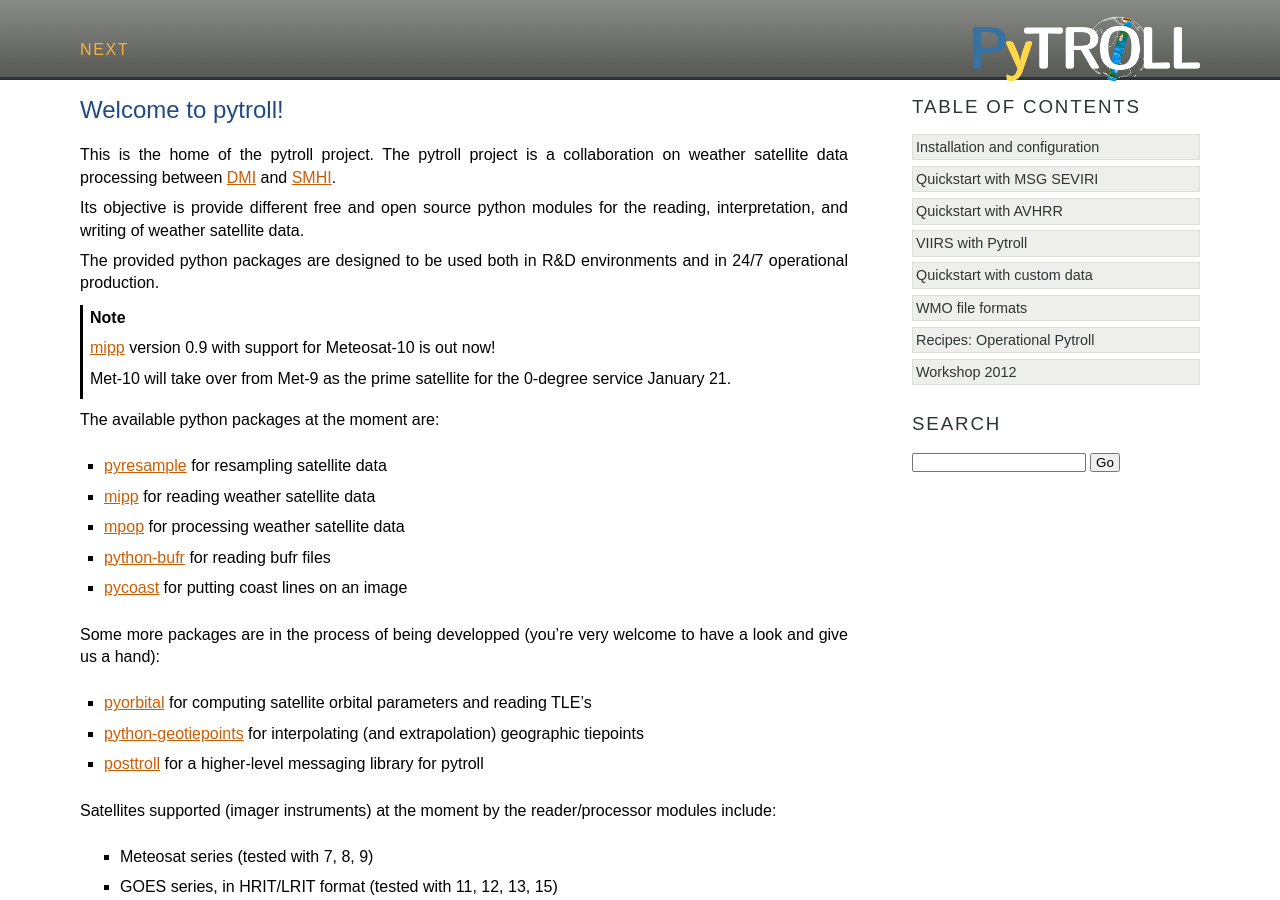
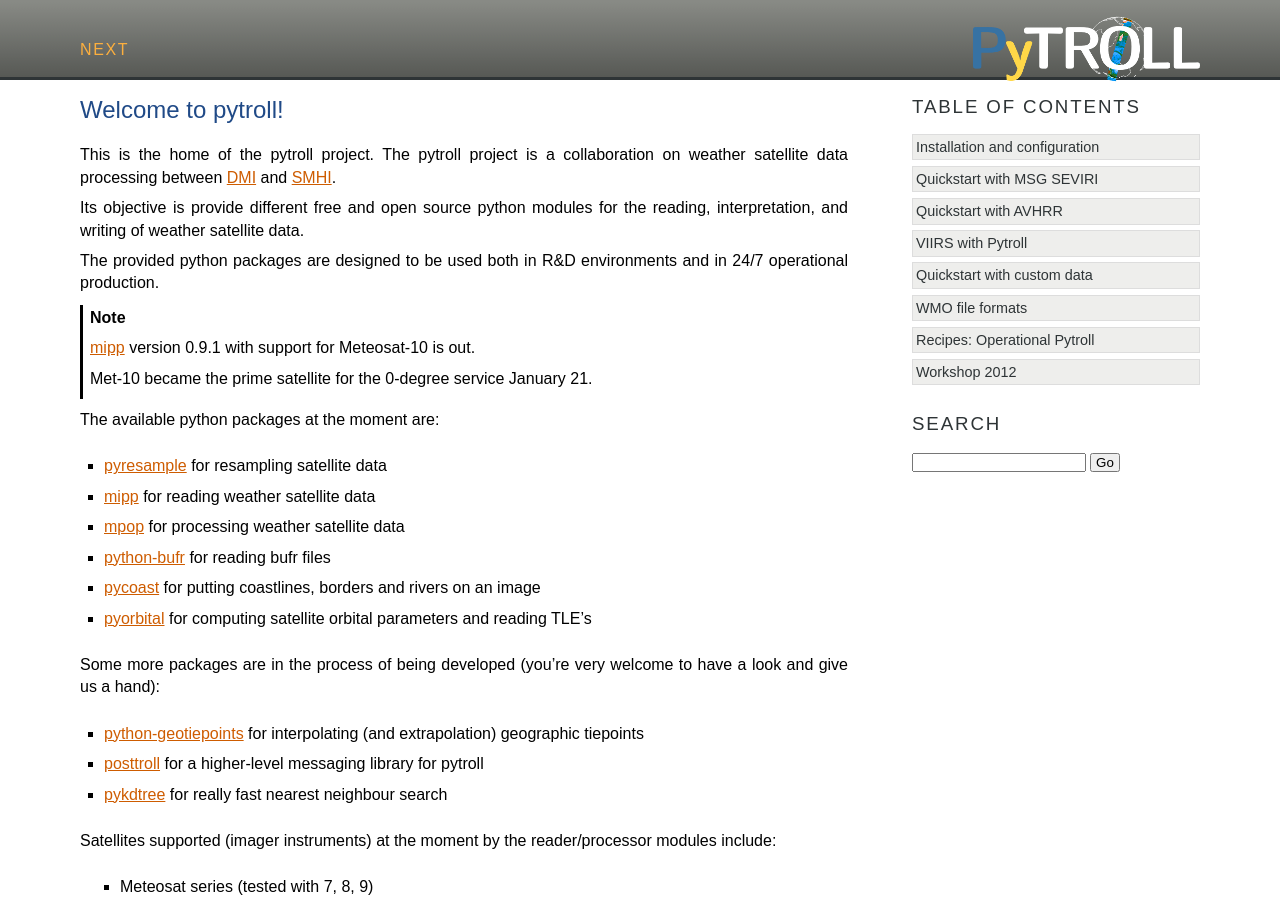
Before and after one commit to pytroll/pytroll, a Sphinx documentation site: the page built from web/source/index.rst, in a window 1280 px wide and 900 px high. Built offline with Sphinx 7.4.7, drawn with Linux system fonts in a browser that asks for light colours; formulas are drawn with MathJax 3.

Commit message:
added pykdtree to list and updated news

```diff
--- a/web/source/index.rst
+++ b/web/source/index.rst
@@ -21,9 +21,9 @@ The provided python packages are designed to be used both in R&D environments
 and in 24/7 operational production.
 
 .. note::
-   mipp_ version 0.9 with support for Meteosat-10 is out now!
+   mipp_ version 0.9.1 with support for Meteosat-10 is out.
 
-   Met-10 will take over from Met-9 as the prime satellite for the 0-degree service January 21.
+   Met-10 became the prime satellite for the 0-degree service January 21.
 
 
 The available python packages at the moment are:
@@ -32,14 +32,15 @@ The available python packages at the moment are:
 * mipp_ for reading weather satellite data
 * mpop_ for processing weather satellite data
 * python-bufr_ for reading bufr files
-* pycoast_ for putting coast lines on an image
+* pycoast_ for putting coastlines, borders and rivers on an image
+* pyorbital_ for computing satellite orbital parameters and reading TLE's
 
-Some more packages are in the process of being developped (you're very welcome
+Some more packages are in the process of being developed (you're very welcome
 to have a look and give us a hand):
 
-* pyorbital_ for computing satellite orbital parameters and reading TLE's
 * python-geotiepoints_ for interpolating (and extrapolation) geographic tiepoints
 * posttroll_ for a higher-level messaging library for pytroll
+* pykdtree_ for really fast nearest neighbour search
 
 .. _DMI: http://www.dmi.dk
 .. _SMHI: http://www.smhi.se
@@ -51,6 +52,7 @@ to have a look and give us a hand):
 .. _pycoast: http://pycoast.googlecode.com
 .. _python-geotiepoints: http://www.github.com/adybbroe/python-geotiepoints
 .. _posttroll: http://github.com/mraspaud/posttroll
+.. _pykdtree: https://github.com/storpipfugl/pykdtree
 
 
 Satellites supported (imager instruments) at the moment by the reader/processor
```
